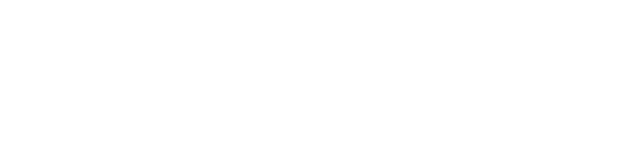
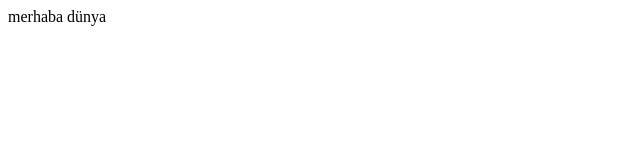
Before and after one commit to elifcanduz/git_proje, a plain HTML site: page index.html in a window 1280 px wide. Shown: the whole page, without its empty margins (0-640 px from the left). Drawn offline with Linux system fonts and the light colour scheme.

Commit message:
v2.. merhaba dünya eklendi

```diff
--- a/index.html
+++ b/index.html
@@ -4,6 +4,7 @@
     <meta charset="UTF-8">
     <meta http-equiv="X-UA-Compatible" content="IE=edge">
     <meta name="viewport" content="width=device-width, initial-scale=1.0">
+    merhaba dünya
     <title>Document</title>
 </head>
 <body>
```
